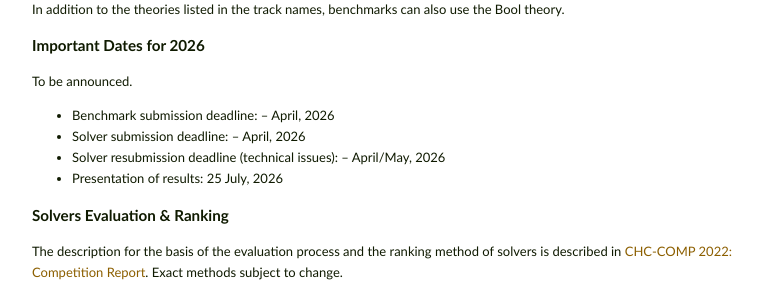
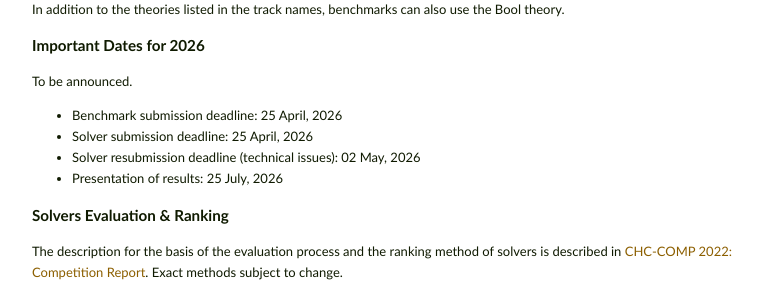
Before and after one commit to chc-comp/chc-comp.github.io, a Jekyll site: the page built from index.md, in a window 1280 px wide. Shown: the part 919-1219 px from the top of the page, without its empty margins (258-1020 px from the left). Built offline with Jekyll 4.4.1, drawn with Linux system fonts in a browser that asks for light colours; nearby versions of some CDN libraries.

Commit message:
Update index.md

```diff
--- a/index.md
+++ b/index.md
@@ -79,9 +79,9 @@ In addition to the theories listed in the track names, benchmarks can also use t
 
 To be announced.
 
-- Benchmark submission deadline: -- April, 2026
-- Solver submission deadline: -- April, 2026
-- Solver resubmission deadline (technical issues): -- April/May, 2026
+- Benchmark submission deadline: 25 April, 2026
+- Solver submission deadline: 25 April, 2026
+- Solver resubmission deadline (technical issues): 02 May, 2026
 - Presentation of results: 25 July, 2026
 
 ### Solvers Evaluation & Ranking
```
